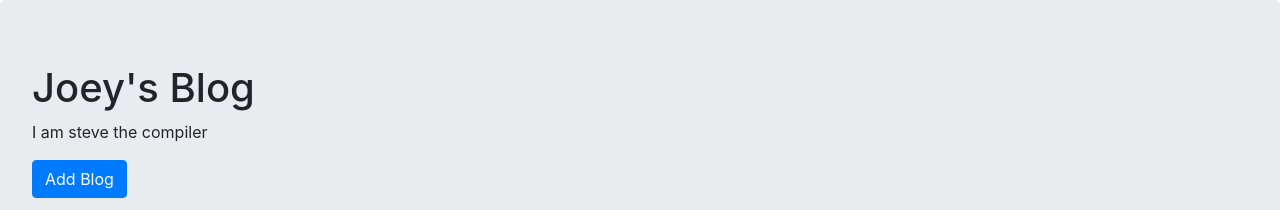
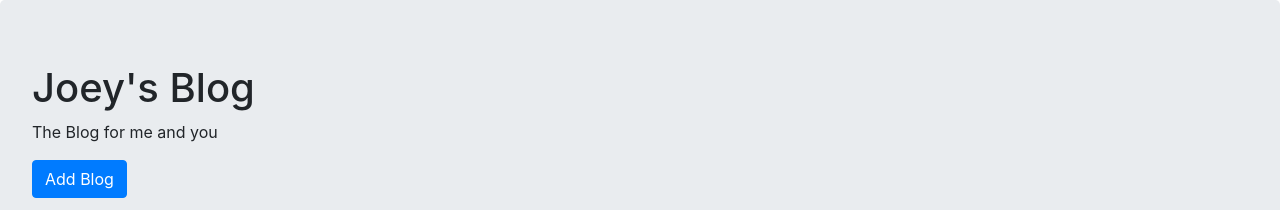
Before and after one commit to joeygaitan/react-blog-frontend, a React (Create React App) app: page / in a window 1280 px wide. Shown: the top 210 px of the page. Built offline with nearby package versions, Linux system fonts and the light colour scheme; no server answers.

Commit message:
changed some headers

```diff
--- a/src/App.js
+++ b/src/App.js
@@ -4,8 +4,6 @@ import AddBlog from './components/addblog';
 import Home from './components/home';
 import Blog from './components/blog';
 import axios from 'axios';
-import BlogItems from "./components/blogitems";
-
 
 //add react router
 class App extends Component {
--- a/src/components/blog.js
+++ b/src/components/blog.js
@@ -1,5 +1,4 @@
 import React, { Component } from 'react';
-import BlogItems from './blogitems';
 import axios from 'axios';
 import Header from './header';
 import { Link } from 'react-router-dom';
--- a/src/components/header.js
+++ b/src/components/header.js
@@ -6,7 +6,7 @@ class Header extends Component {
         return (
             <div className="jumbotron">
                 <h1 className="">Joey's Blog</h1>
-                <p>I am steve the compiler</p>
+                <p>The Blog for me and you</p>
                 <Link to = '/addblog'><button type="button" className="btn btn-primary">Add Blog</button></Link>
             </div>
         );
--- a/src/components/headerno.js
+++ b/src/components/headerno.js
@@ -5,7 +5,7 @@ class HeaderNo extends Component {
         return (
             <div className="jumbotron">
                 <h1 className="">Joey's Blog</h1>
-                <p>I am steve the compiler</p>
+                <p>The Blog for me and you</p>
             </div>
         );
     }
```
